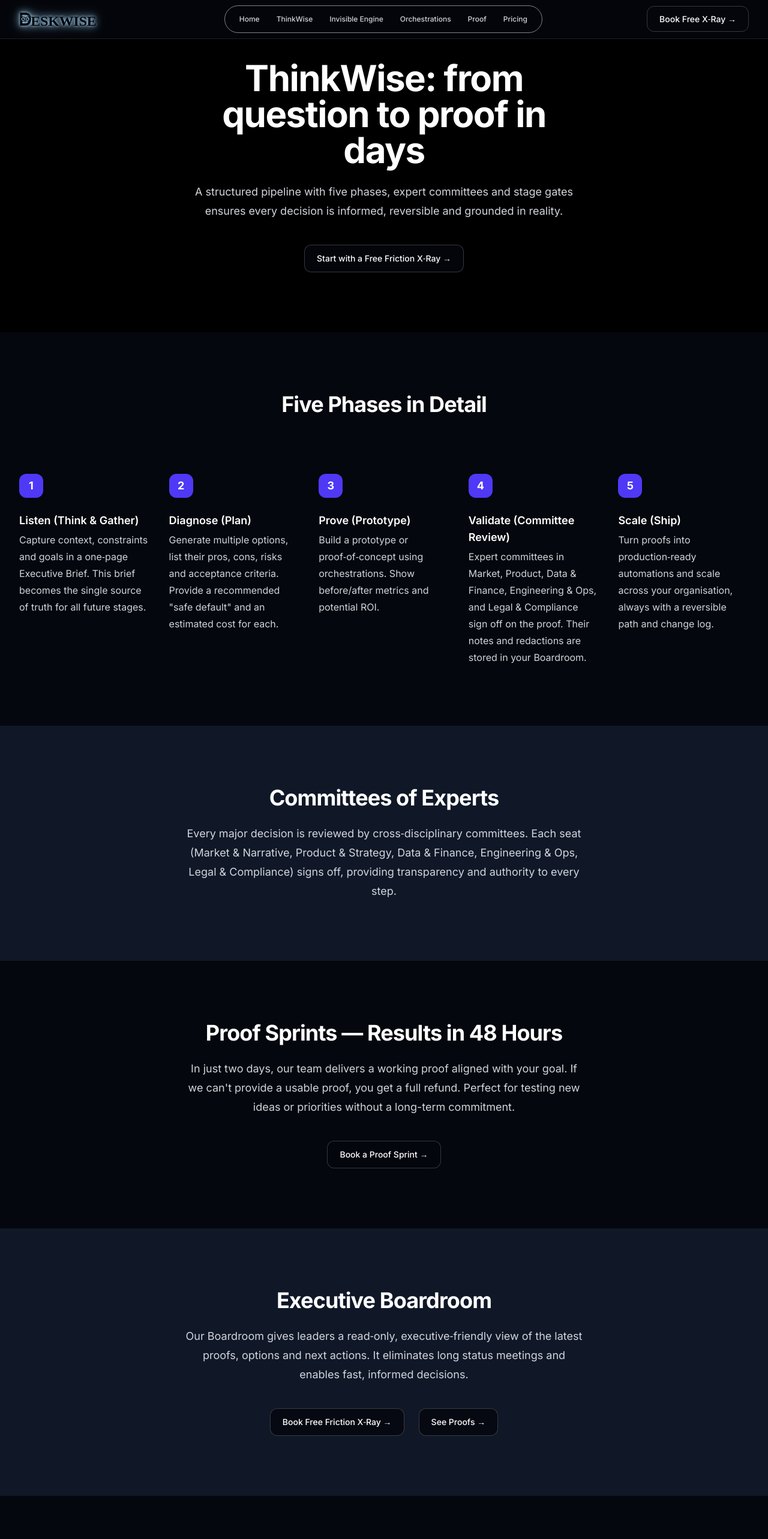
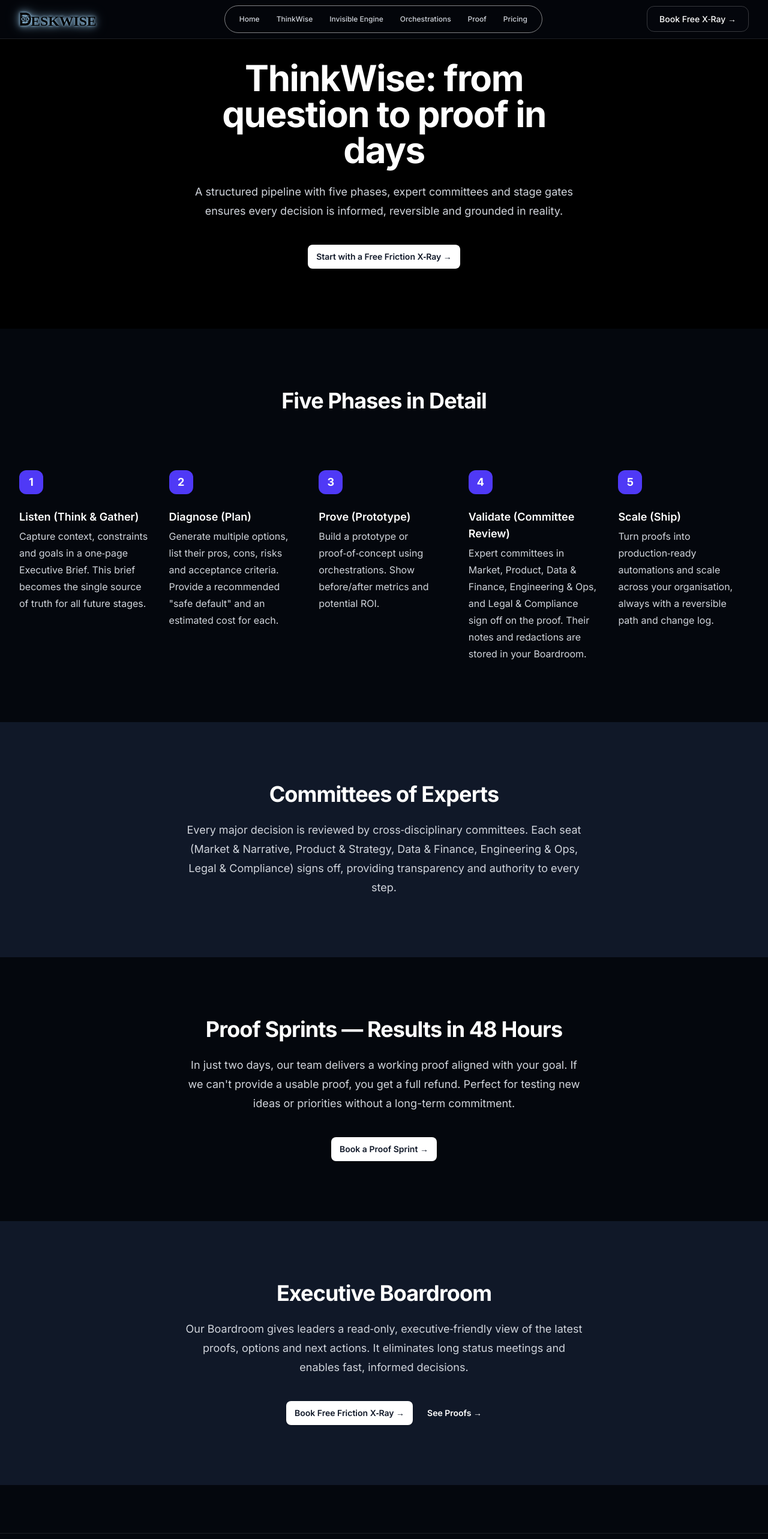
Before and after one commit to Deskwise/d-next-new, a Next.js app: page /thinkwise in a window 1280 px wide. Shown: the top 2566 px of the page at 60% size. Built offline with nearby package versions, Linux system fonts and the light colour scheme; a web font is replaced by a local one.

Commit message:
fix: resolve ESLint errors - escape entities and use Next.js Link

```diff
--- a/app/book-xray/page.tsx
+++ b/app/book-xray/page.tsx
@@ -25,11 +25,11 @@
         <div className="mx-auto max-w-7xl px-6 lg:px-8">
           <div className="mx-auto max-w-2xl text-center">
             <h2 className="text-3xl font-bold tracking-tight text-white sm:text-4xl mb-8">
-              What's Included
+              What&apos;s Included
             </h2>
             <div className="text-left space-y-6 text-lg leading-8 text-gray-300">
               <p>
-                The Friction X‑Ray includes a brief assessment of your workflows, a summary of your ghost work hotspots, and recommended options. Emphasize that it's no‑obligation and that your team will get immediate insights.
+                The Friction X‑Ray includes a brief assessment of your workflows, a summary of your ghost work hotspots, and recommended options. Emphasize that it&apos;s no‑obligation and that your team will get immediate insights.
               </p>
               <p className="text-yellow-400 font-semibold">
                 Only a limited number of free X‑Ray slots are available each month.
@@ -171,7 +171,7 @@
               What Our Customers Say
             </h2>
             <blockquote className="text-lg leading-8 text-gray-300 italic">
-              "The Friction X‑Ray uncovered tasks we'd been blindly doing for years. Within a week, Deskwise automated them and we felt the relief."
+              &quot;The Friction X‑Ray uncovered tasks we&apos;d been blindly doing for years. Within a week, Deskwise automated them and we felt the relief.&quot;
             </blockquote>
             <p className="mt-4 text-white font-semibold">
               — Michael Chen, COO, Colorado Springs
--- a/app/invisible-engine/page.tsx
+++ b/app/invisible-engine/page.tsx
@@ -36,7 +36,7 @@
               Install the Background Crew
             </h2>
             <p className="mt-6 text-lg leading-8 text-gray-300">
-              The Invisible Engine orchestrates tasks behind the scenes so you don't have to. It listens, coordinates, and implements — quietly powering your workflows and automations without interrupting you.
+              The Invisible Engine orchestrates tasks behind the scenes so you don&apos;t have to. It listens, coordinates, and implements — quietly powering your workflows and automations without interrupting you.
             </p>
           </div>
         </div>
--- a/app/orchestrations/page.tsx
+++ b/app/orchestrations/page.tsx
@@ -88,7 +88,7 @@
               How It Works
             </h2>
             <p className="mt-6 text-lg leading-8 text-gray-300">
-              Choose a playbook, provide minimal inputs and let our background crew do the rest. Our Planner designs the workflow, the Implementer executes it, and the Validator checks outputs for quality and compliance. You'll receive a proof summary with default next actions. If we can't deliver, your run is free.
+              Choose a playbook, provide minimal inputs and let our background crew do the rest. Our Planner designs the workflow, the Implementer executes it, and the Validator checks outputs for quality and compliance. You&apos;ll receive a proof summary with default next actions. If we can&apos;t deliver, your run is free.
             </p>
           </div>
         </div>
--- a/app/proof/page.tsx
+++ b/app/proof/page.tsx
@@ -52,7 +52,7 @@
                 <h3 className="text-xl font-semibold text-white mb-4">{snapshot.company}</h3>
                 <p className="text-gray-300 mb-6">{snapshot.result}</p>
                 <blockquote className="border-l-4 border-indigo-500 pl-4 italic text-gray-300">
-                  "{snapshot.quote}"
+                  &quot;{snapshot.quote}&quot;
                 </blockquote>
               </div>
             ))}
--- a/app/thinkwise/page.tsx
+++ b/app/thinkwise/page.tsx
@@ -1,5 +1,6 @@
 import Navigation from "@/components/Navigation";
 import SiteFooter from "@/components/SiteFooter";
+import Link from "next/link";
 import { transforms } from "@/lib/content-mapping";
 
 export default function ThinkWisePage() {
@@ -20,8 +21,7 @@
             <div className="mt-10 flex items-center justify-center gap-x-6">
               <a
                 href="/book-xray"
-                className="rounded-xl px-5 py-3 text-sm font-medium text-white border border-white/20 hover:bg-white/10 hover:border-white/40 transition-all backdrop-blur-[20px]"
-                style={{ background: 'rgba(4,7,13,0.8)' }}
+                className="rounded-md bg-white px-3.5 py-2.5 text-sm font-semibold text-gray-900 shadow-sm hover:bg-gray-100 focus-visible:outline focus-visible:outline-2 focus-visible:outline-offset-2 focus-visible:outline-white"
               >
                 Start with a Free Friction X‑Ray →
               </a>
@@ -62,7 +62,7 @@
                 </dt>
                 <dd className="mt-1 flex flex-auto flex-col text-base leading-7 text-gray-300">
                   <p className="flex-auto">
-                    Generate multiple options, list their pros, cons, risks and acceptance criteria. Provide a recommended "safe default" and an estimated cost for each.
+                    Generate multiple options, list their pros, cons, risks and acceptance criteria. Provide a recommended &quot;safe default&quot; and an estimated cost for each.
                   </p>
                 </dd>
               </div>
@@ -132,16 +132,15 @@
               Proof Sprints — Results in 48 Hours
             </h2>
             <p className="mt-6 text-lg leading-8 text-gray-300">
-              In just two days, our team delivers a working proof aligned with your goal. If we can't provide a usable proof, you get a full refund. Perfect for testing new ideas or priorities without a long-term commitment.
+              In just two days, our team delivers a working proof aligned with your goal. If we can&apos;t provide a usable proof, you get a full refund. Perfect for testing new ideas or priorities without a long-term commitment.
             </p>
             <div className="mt-10 flex items-center justify-center gap-x-6">
-              <a
+              <Link
                 href="/book-sprint"
-                className="rounded-xl px-5 py-3 text-sm font-medium text-white border border-white/20 hover:bg-white/10 hover:border-white/40 transition-all backdrop-blur-[20px]"
-                style={{ background: 'rgba(4,7,13,0.8)' }}
+                className="rounded-md bg-white px-3.5 py-2.5 text-sm font-semibold text-gray-900 shadow-sm hover:bg-gray-100 focus-visible:outline focus-visible:outline-2 focus-visible:outline-offset-2 focus-visible:outline-white"
               >
                 Book a Proof Sprint →
-              </a>
+              </Link>
             </div>
           </div>
         </div>
@@ -160,15 +159,13 @@
             <div className="mt-10 flex items-center justify-center gap-x-6">
               <a
                 href="/book-xray"
-                className="rounded-xl px-5 py-3 text-sm font-medium text-white border border-white/20 hover:bg-white/10 hover:border-white/40 transition-all backdrop-blur-[20px]"
-                style={{ background: 'rgba(4,7,13,0.8)' }}
+                className="rounded-md bg-white px-3.5 py-2.5 text-sm font-semibold text-gray-900 shadow-sm hover:bg-gray-100 focus-visible:outline focus-visible:outline-2 focus-visible:outline-offset-2 focus-visible:outline-white"
               >
                 Book Free Friction X‑Ray →
               </a>
               <a
                 href="/proof"
-                className="rounded-xl px-5 py-3 text-sm font-medium text-white border border-white/20 hover:bg-white/10 hover:border-white/40 transition-all backdrop-blur-[20px]"
-                style={{ background: 'rgba(4,7,13,0.8)' }}
+                className="text-sm font-semibold leading-6 text-white"
               >
                 See Proofs →
               </a>
--- a/components/Pricing.tsx
+++ b/components/Pricing.tsx
@@ -168,7 +168,7 @@
             <div className="bg-gray-800 rounded-lg p-6">
               <h4 className="text-lg font-semibold text-white mb-4">Proof Sprint ($999–$2,500)</h4>
               <p className="text-gray-300 text-sm">
-                A 48‑hour proof run; if we can't deliver a usable result, your sprint is free.
+                A 48‑hour proof run; if we can&apos;t deliver a usable result, your sprint is free.
               </p>
             </div>
           </div>
```
Also changed, not shown: app/book-sprint/page.tsx (+4 -4 lines), components/Navigation.tsx (+11 -10 lines).
